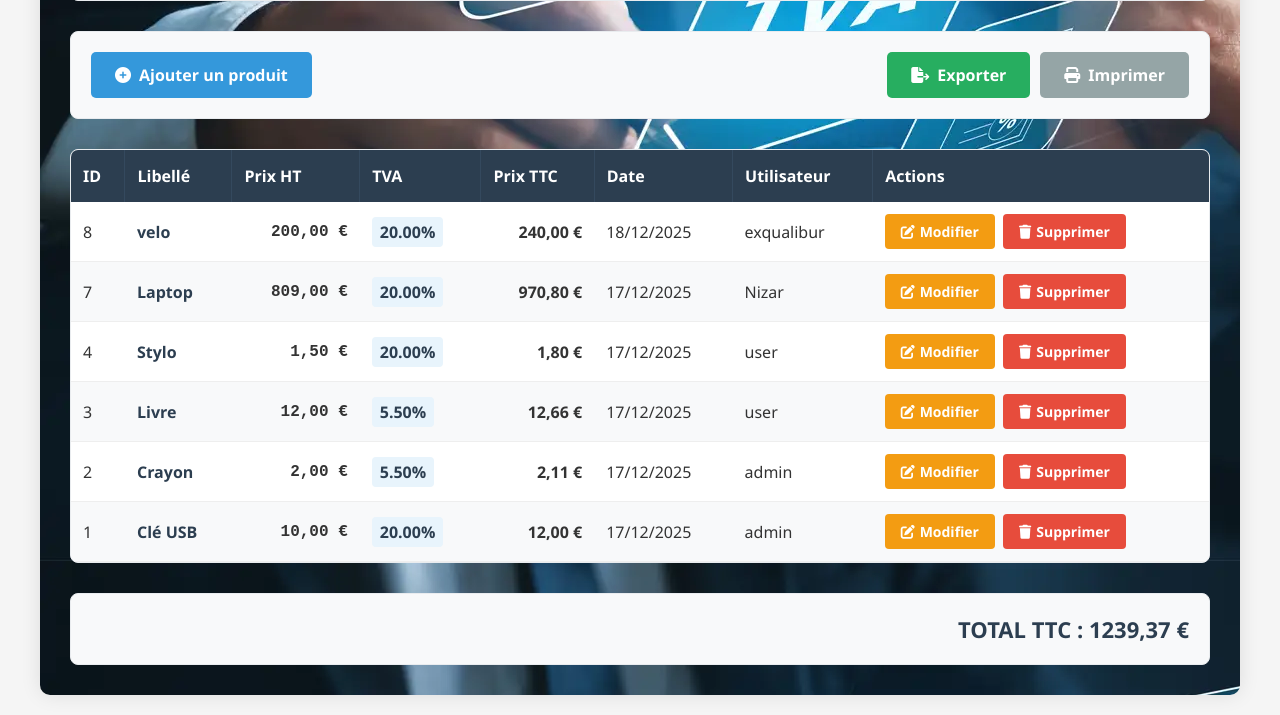
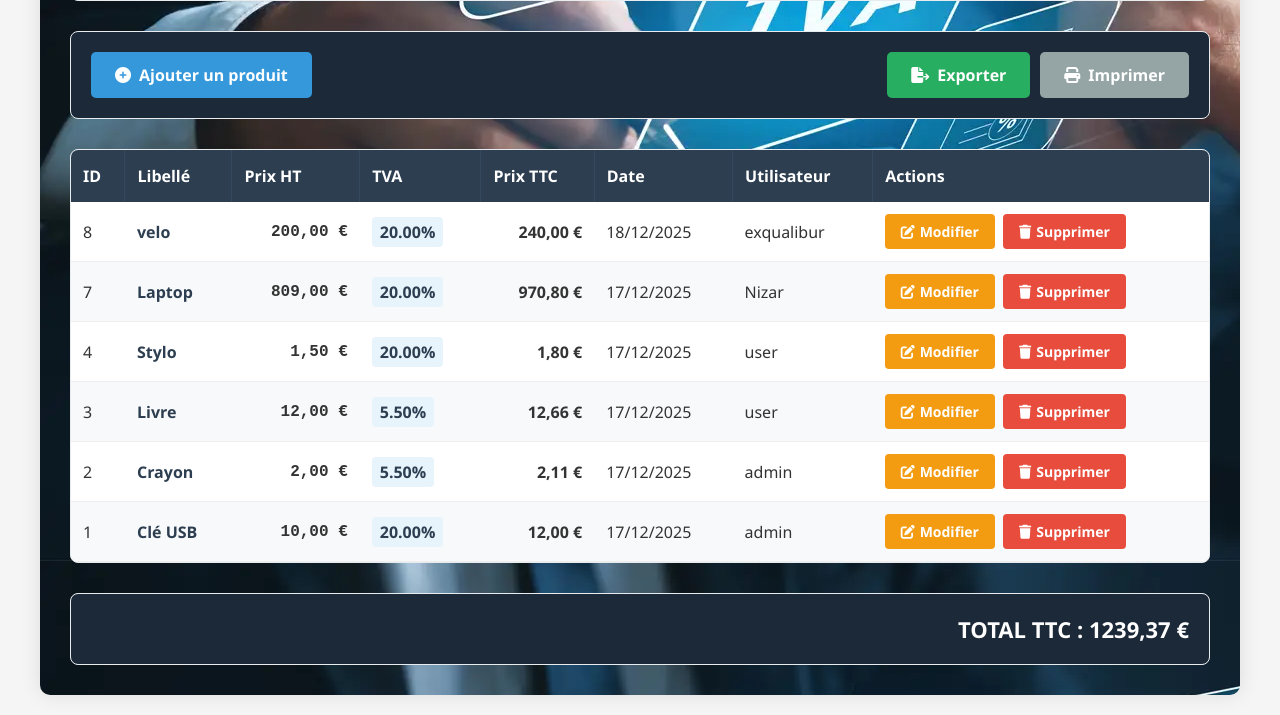
Before and after one commit to Nizar64/tva_app, a PHP site: page /dashboard.php in a window 1280 px wide. Shown: the part 459-1174 px from the top of the page. Run offline with PHP 8.4, Linux system fonts and the light colour scheme; the visitor is signed in with stand-in values (Sample User, id 1); data comes from the database, SQL or seed files in the repository.

Commit message:
modif css

```diff
--- a/dashboard.php
+++ b/dashboard.php
@@ -35,8 +35,8 @@ $produits = $stmt->fetchAll(PDO::FETCH_ASSOC);
 <div class="user-info">
     <img src="C:\wamp64\www\tva_users\assets\tva.avif" alt="">
     <div class="user-welcome">
-        <h2><i class="fas fa-user-circle"></i> Bienvenue, <?php echo htmlspecialchars(Session::get('username')); ?>!</h2>
-        <p class="user-role">Rôle: <span class="role-badge role-<?php echo Session::get('role'); ?>">
+        <h2 style= color:white;><i class="fas fa-user-circle"></i> Bienvenue, <?php echo htmlspecialchars(Session::get('username')); ?>!</h2>
+        <p class="user-role" style= color:white;>Rôle: <span class="role-badge role-<?php echo Session::get('role'); ?>">
             <?php echo Session::get('role'); ?>
         </span></p>
     </div>
--- a/style.css
+++ b/style.css
@@ -20,7 +20,8 @@ body {
     padding: 30px;
     border-radius: 10px;
     box-shadow: 0 0 20px rgba(0,0,0,0.1);
-    background-image: url("./assets/tva2.png.webp");
+    background-image: url("./assets/tva2.webp");
+
 }
 
 h1 {
@@ -63,7 +64,9 @@ h1 i {
     justify-content: space-between;
     margin-bottom: 30px;
     padding: 20px;
-    background-color: #f8f9fa;
+    /* background-color: #f8f9fa; */
+    background-color: #1b2938;
+    background: linear-gradient(90deg, rgba(27, 41, 56, 1) 100%, rgba(87, 199, 133, 1) 100%, rgba(237, 221, 83, 1) 100%);
     border-radius: 8px;
     border: 1px solid #e9ecef;
 }
@@ -221,7 +224,10 @@ tbody tr:hover {
     text-align: right;
     font-size: 22px;
     font-weight: bold;
-    color: #2c3e50;
+    /* color: #2c3e50; */
+    color: white;
+    background-color: #1b2938;
+    background: linear-gradient(90deg, rgba(27, 41, 56, 1) 100%, rgba(87, 199, 133, 1) 100%, rgba(237, 221, 83, 1) 100%);
     padding: 20px;
     background-color: #f8f9fa;
     border-radius: 8px;
@@ -412,7 +418,9 @@ tbody tr:hover {
     align-items: center;
     margin-bottom: 30px;
     padding: 20px;
-    background-color: #f8f9fa;
+    /* background-color: #f8f9fa; */
+    background: #1b2938;
+    background: linear-gradient(90deg, rgba(27, 41, 56, 1) 100%, rgba(87, 199, 133, 1) 100%, rgba(237, 221, 83, 1) 100%);
     border-radius: 8px;
     border: 1px solid #e9ecef;
 
```
Also changed, not shown: assets/tva2.webp (renamed from assets/tva2.png.webp).
